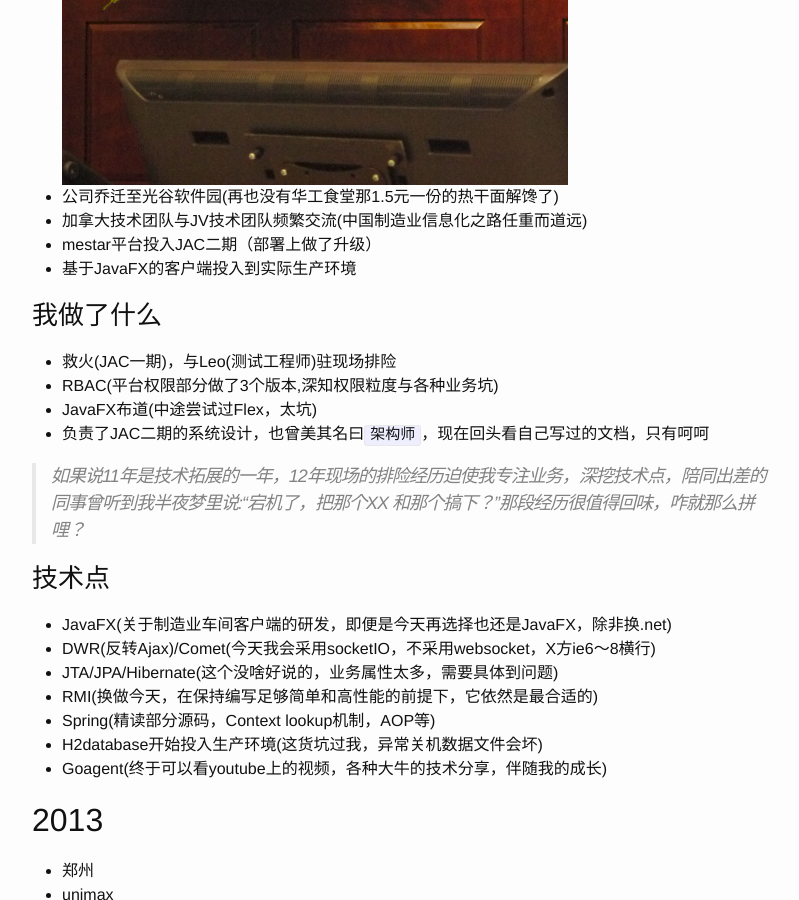
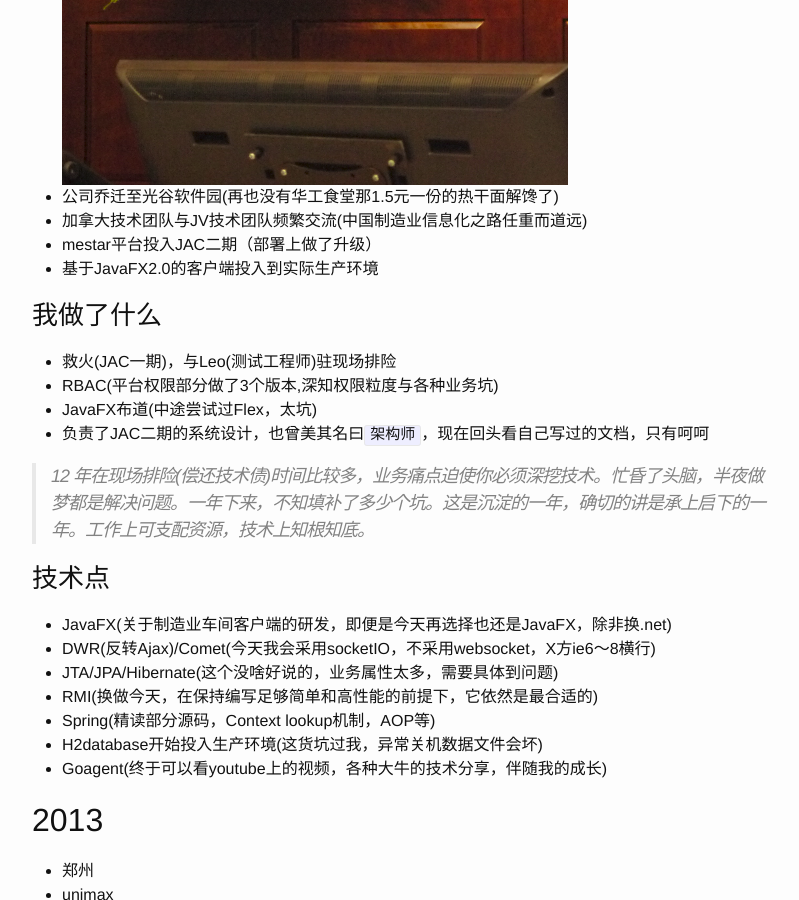
Before and after one commit to atschx/atschx.github.io, a Jekyll site: the page built from _posts/2015-03-28-next-year.md, in a window 1280 px wide and 900 px high, scrolled down 3014 px. Shown: the whole window, without its empty margins (238-1037 px from the left). Built offline with Jekyll 4.4.1, drawn with Linux system fonts in a browser that asks for light colours; comment, search, counter and statistics services are not loaded.

Commit message:
add 2012desc

```diff
--- a/_posts/2015-03-28-next-year.md
+++ b/_posts/2015-03-28-next-year.md
@@ -61,7 +61,7 @@ categories: life
 * 公司乔迁至光谷软件园(再也没有华工食堂那1.5元一份的热干面解馋了)
 * 加拿大技术团队与JV技术团队频繁交流(中国制造业信息化之路任重而道远)
 * mestar平台投入JAC二期（部署上做了升级）
-* 基于JavaFX的客户端投入到实际生产环境
+* 基于JavaFX2.0的客户端投入到实际生产环境
 
 ###我做了什么
 * 救火(JAC一期)，与Leo(测试工程师)驻现场排险
@@ -69,7 +69,7 @@ categories: life
 * JavaFX布道(中途尝试过Flex，太坑)
 * 负责了JAC二期的系统设计，也曾美其名曰`架构师`，现在回头看自己写过的文档，只有呵呵
 
-> 如果说11年是技术拓展的一年，12年现场的排险经历迫使我专注业务，深挖技术点，陪同出差的同事曾听到我半夜梦里说:“宕机了，把那个XX 和那个搞下？”那段经历很值得回味，咋就那么拼哩？
+> 12 年在现场排险(偿还技术债)时间比较多，业务痛点迫使你必须深挖技术。忙昏了头脑，半夜做梦都是解决问题。一年下来，不知填补了多少个坑。这是沉淀的一年，确切的讲是承上启下的一年。工作上可支配资源，技术上知根知底。
 
 ###技术点
 * JavaFX(关于制造业车间客户端的研发，即便是今天再选择也还是JavaFX，除非换.net)
```
